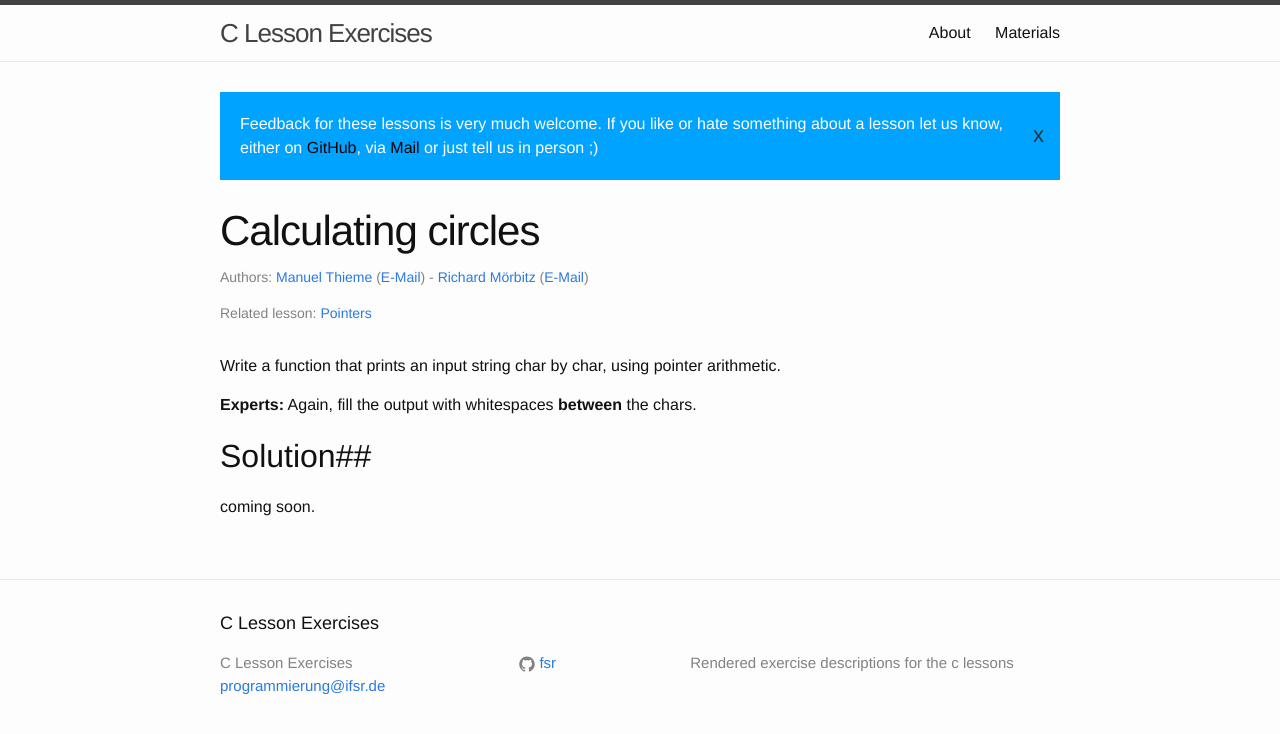
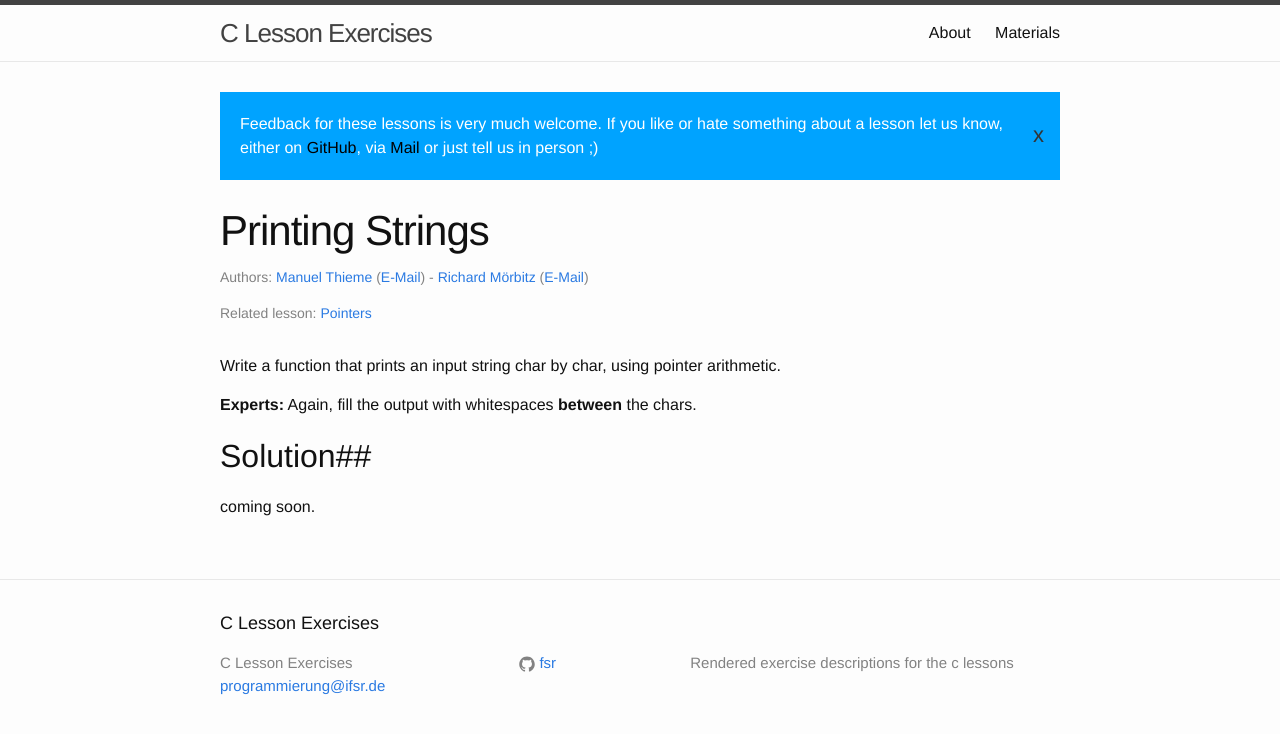
Before and after one commit to fsr/c-lessons, a Jekyll site: the page built from _exercises/25_printing_strings.md, in a window 1280 px wide. Shown: the top 734 px of the page. Built offline with Jekyll 4.4.1, drawn with Linux system fonts in a browser that asks for light colours.

Commit message:
fixed name of ex 25

```diff
--- a/_exercises/25_printing_strings.md
+++ b/_exercises/25_printing_strings.md
@@ -1,5 +1,5 @@
 ---
-title: Calculating circles
+title: Printing Strings
 number: 25
 status: reviewed
 difficulty: Hard
```
